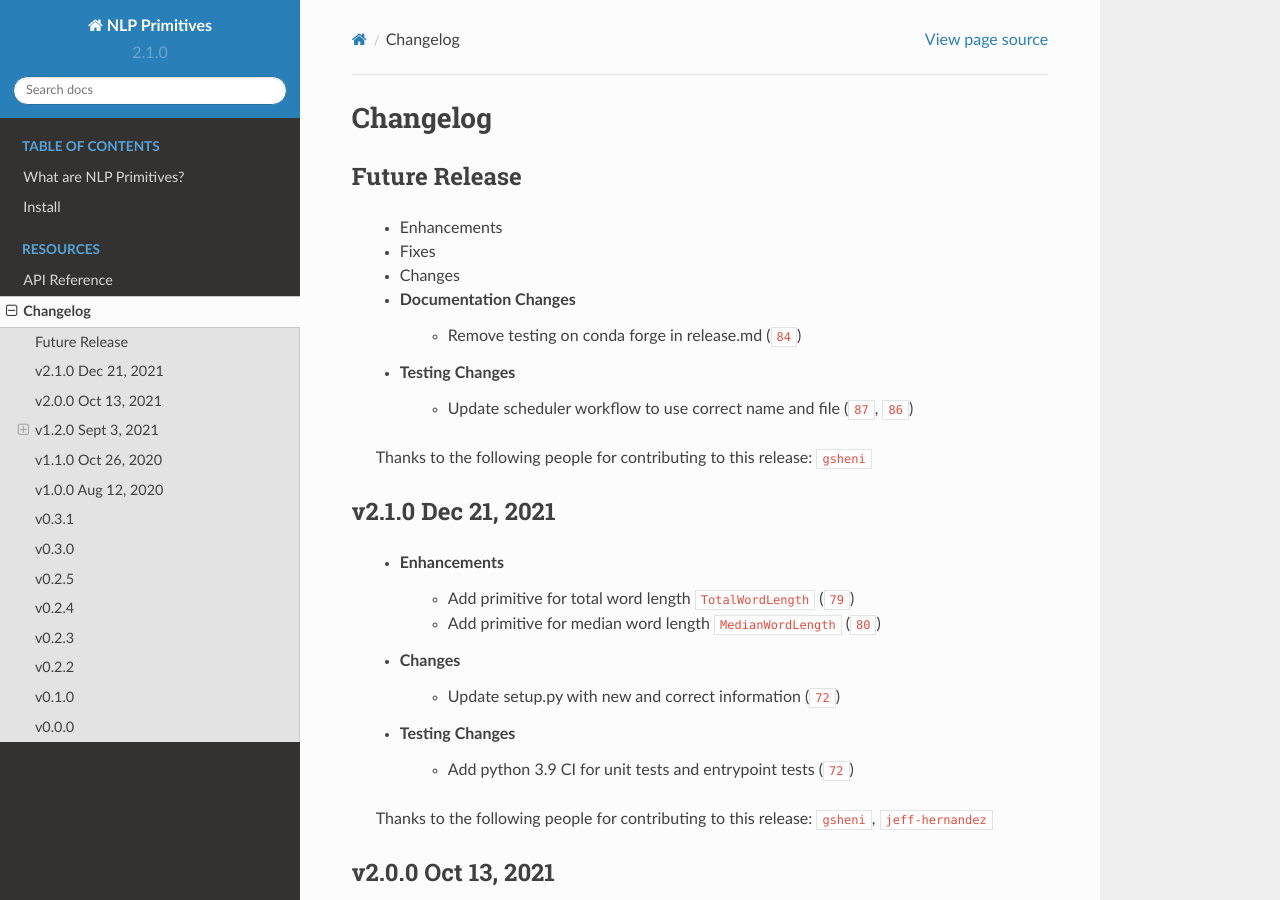
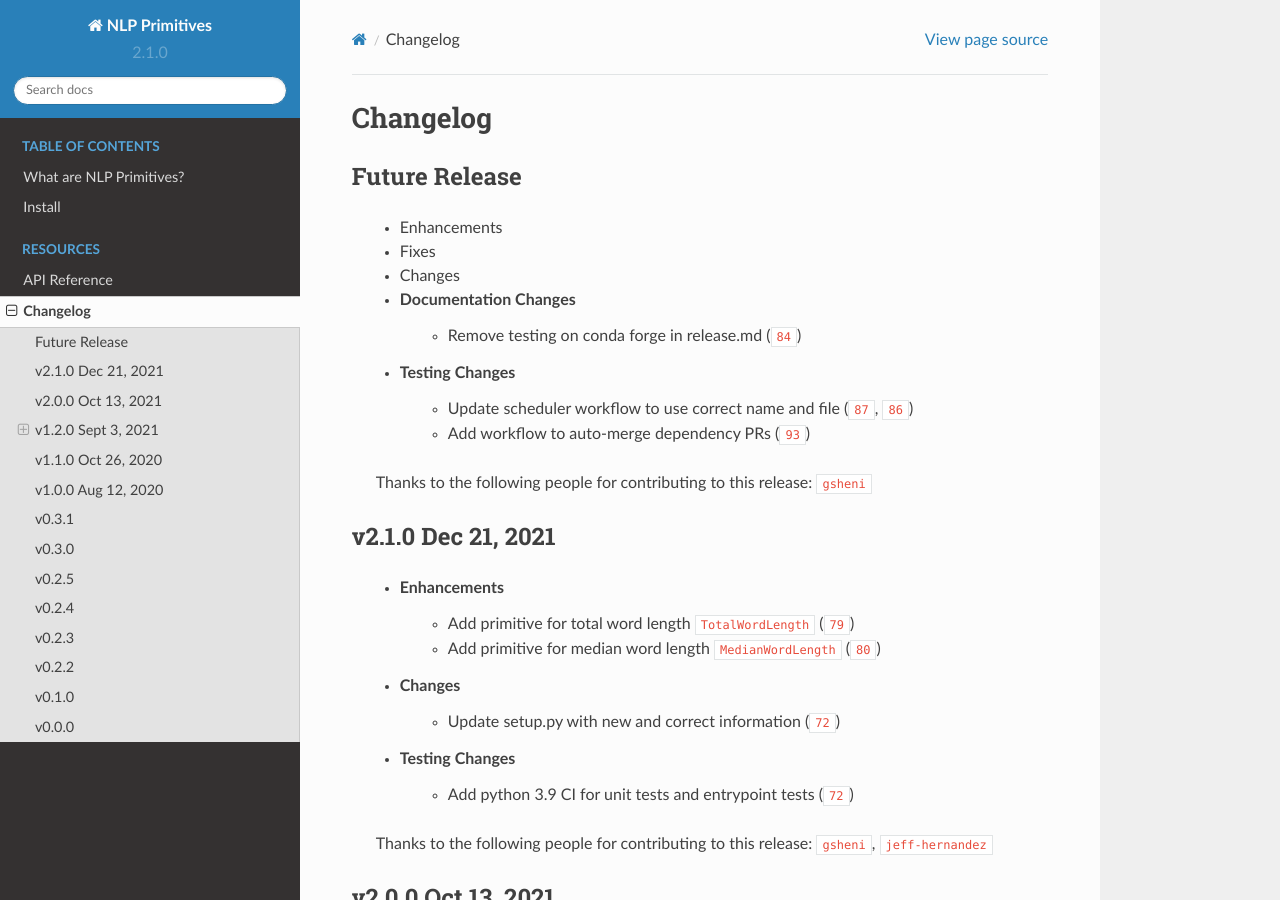
Before and after one commit to alteryx/nlp_primitives, a Sphinx documentation site: the page built from docs/source/changelog.rst, in a window 1280 px wide and 900 px high. Built offline with Sphinx 7.4.7 and the Read the Docs theme 2.0.0, drawn with Linux system fonts in a browser that asks for light colours; cross-references to code outside the pages are shown as plain code.

Commit message:
Update changelog.rst

```diff
--- a/docs/source/changelog.rst
+++ b/docs/source/changelog.rst
@@ -11,6 +11,7 @@ Future Release
         * Remove testing on conda forge in release.md (:pr:`84`)
     * Testing Changes
         * Update scheduler workflow to use correct name and file (:pr:`87`, :pr:`86`)
+        * Add workflow to auto-merge dependency PRs (:pr:`93`)
 
     Thanks to the following people for contributing to this release:
     :user:`gsheni`
```
